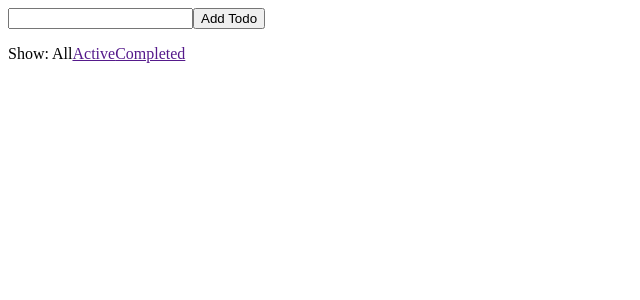
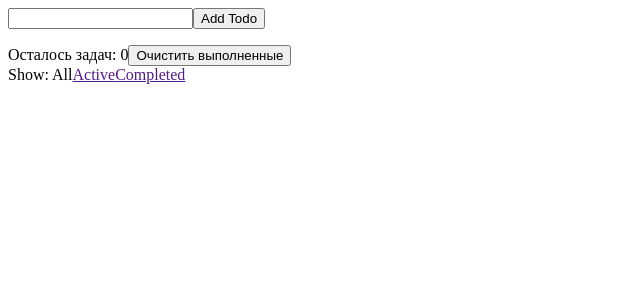
Before and after one commit to ivan-14-trifonov/todo, a React (Create React App) app: page / in a window 1280 px wide. Shown: the top 300 px of the page, without its empty margins (0-640 px from the left). Built offline with nearby package versions, Linux system fonts and the light colour scheme.

Commit message:
Number of tasks and deleting completed ones

```diff
--- a/src/actions/index.js
+++ b/src/actions/index.js
@@ -20,3 +20,7 @@ export const VisibilityFilters = {
     SHOW_COMPLETED: 'SHOW_COMPLETED',
     SHOW_ACTIVE: 'SHOW_ACTIVE',
 };
+
+export const clearCompleted = () => ({
+    type: 'CLEAR_COMPLETED'
+});
--- a/src/components/Footer.js
+++ b/src/components/Footer.js
@@ -1,9 +1,24 @@
 import React from 'react';
 import FilterLink from '../containers/FilterLink';
 import { VisibilityFilters } from '../actions';
+import { useSelector } from 'react-redux';
+import { useDispatch } from 'react-redux';
 
-const Footer = () => (
-    <div>
+export const Footer = () => {
+  const todos = useSelector(state => state.todos);
+  const remaining = todos.filter(todo => !todo.completed).length;
+  const dispatch = useDispatch();
+
+  return (
+    <div className="footer">
+      <div>
+        <span>Осталось задач: {remaining}</span>
+        <button onClick={() => dispatch({ type: 'CLEAR_COMPLETED' })}>
+            Очистить выполненные
+        </button>
+      </div>
+
+      <div>
         <span>Show: </span>
         <FilterLink filter={VisibilityFilters.SHOW_ALL}>
             All
@@ -16,7 +31,9 @@ const Footer = () => (
         >
             Completed
         </FilterLink>
+      </div>
     </div>
-);
+  );
+};
 
 export default Footer;
--- a/src/reducers/todos.js
+++ b/src/reducers/todos.js
@@ -18,6 +18,8 @@ const todos = (state = [], action) => {
                       }
                     : todo
             );
+        case 'CLEAR_COMPLETED':
+            return state.filter(todo => !todo.completed);
         default:
             return state;
     }
```
